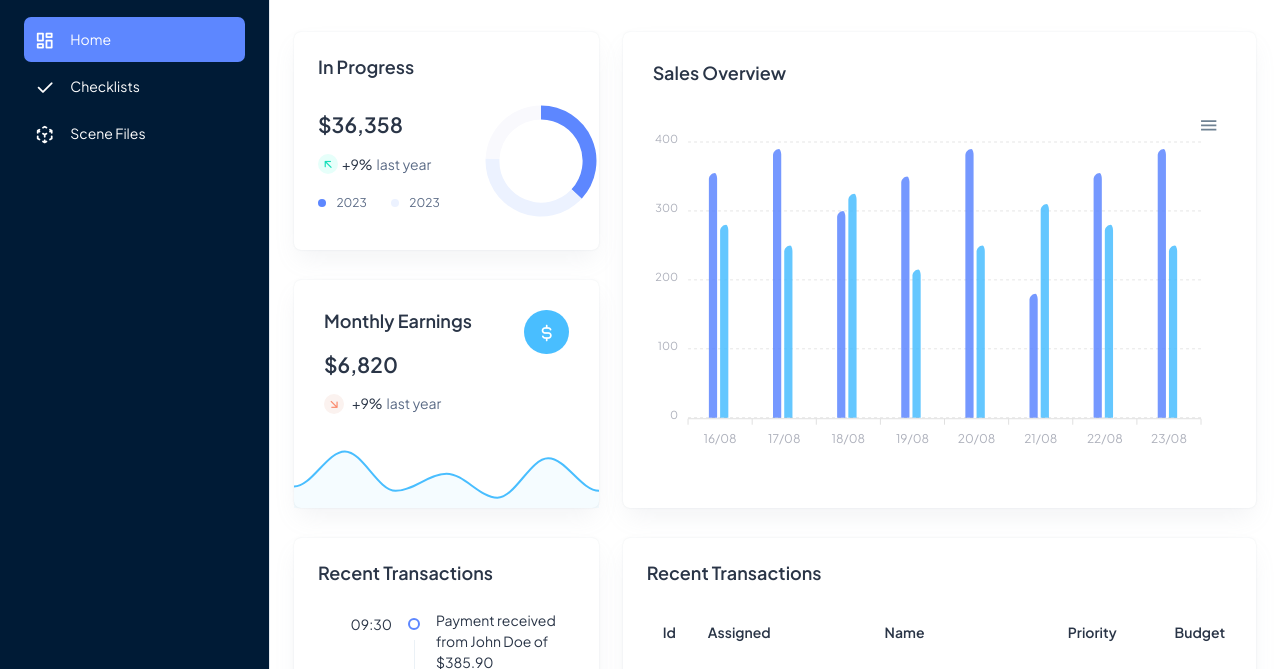
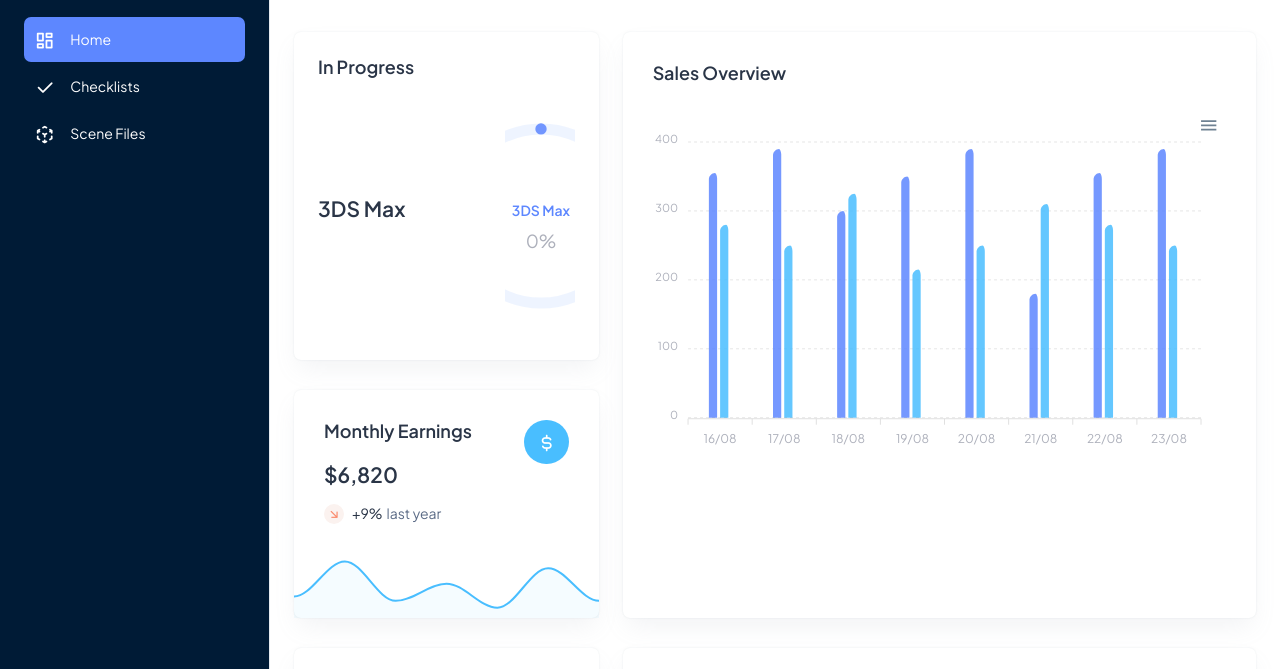
Before and after one commit to conortbdw-lgtm/Bloor_Homes_Hub, a website: page index.html in a window 1280 px wide. Shown: the part 53-722 px from the top of the page. Drawn offline with Linux system fonts and the light colour scheme.

Commit message:
charttest

```diff
--- a/index.html
+++ b/index.html
@@ -83,25 +83,7 @@
 											<h5 class="card-title mb-9 fw-semibold">In Progress</h5>
 											<div class="row align-items-center">
 												<div class="col-8">
-													<h4 class="fw-semibold mb-3">$36,358</h4>
-													<div class="d-flex align-items-center mb-3">
-														<span
-															class="me-1 rounded-circle bg-light-success round-20 d-flex align-items-center justify-content-center">
-															<i class="ti ti-arrow-up-left text-success"></i>
-														</span>
-														<p class="text-dark me-1 fs-3 mb-0">+9%</p>
-														<p class="fs-3 mb-0">last year</p>
-													</div>
-													<div class="d-flex align-items-center">
-														<div class="me-4">
-															<span class="round-8 bg-primary rounded-circle me-2 d-inline-block"></span>
-															<span class="fs-2">2023</span>
-														</div>
-														<div>
-															<span class="round-8 bg-light-primary rounded-circle me-2 d-inline-block"></span>
-															<span class="fs-2">2023</span>
-														</div>
-													</div>
+													<h4 class="fw-semibold mb-3">3DS Max</h4>
 												</div>
 												<div class="col-4">
 													<div class="d-flex justify-content-center">
@@ -422,6 +404,41 @@
   	<script src="src/assets/libs/apexcharts/dist/apexcharts.min.js"></script>
   	<script src="src/assets/libs/simplebar/dist/simplebar.js"></script>
   	<script src="src/assets/js/dashboard.js"></script>
+	<script>
+  // Read progress saved by checklist-3ds-max.html
+  function get3dsMaxProgress() {
+    try {
+      const raw = localStorage.getItem('checklist3dsMaxProgress');
+      if (!raw) return { completed: 0, total: 0, percent: 0 };
+      const data = JSON.parse(raw);
+      return {
+        completed: data.completed || 0,
+        total: data.total || 0,
+        percent: data.percent || 0
+      };
+    } catch (e) {
+      return { completed: 0, total: 0, percent: 0 };
+    }
+  }
+
+  function refresh3dsMaxChart() {
+    // radialBar chart created in dashboard.js
+    if (typeof chart === 'undefined') return;
+
+    const p = get3dsMaxProgress();
+    const percent = p.percent || 0;
+
+    // Update the single radial bar value
+    chart.updateSeries([percent]); // e.g. 0–100
+  }
+
+  // Wait a moment for dashboard.js to create `chart`, then keep it in sync
+  setTimeout(function () {
+    refresh3dsMaxChart();
+    setInterval(refresh3dsMaxChart, 5000);
+  }, 1000);
+</script>
+
 </body>
 
 </html>
--- a/src/assets/js/dashboard.js
+++ b/src/assets/js/dashboard.js
@@ -106,59 +106,51 @@ $(function () {
 
 
   // =====================================
-  // Breakup
+// Breakup (3DS Max Progress)
 // =====================================
 var breakup = {
-    color: "#adb5bd",
-    series: [38, 40, 25],
-    labels: ["2022", "2021", "2020"],
+  series: [0], // placeholder, will be updated from localStorage
+  labels: ["3DS Max"],
   chart: {
-      width: 180,
-      type: "donut",
+    height: 260,
+    type: "radialBar",
     fontFamily: "Plus Jakarta Sans', sans-serif",
     foreColor: "#adb0bb",
   },
   plotOptions: {
-      pie: {
-        startAngle: 0,
-        endAngle: 360,
-        donut: {
-          size: '75%',
+    radialBar: {
+      hollow: {
+        size: "70%",
+      },
+      track: {
+        background: "#ecf2ff",
+      },
+      dataLabels: {
+        name: {
+          show: true,
+          fontSize: "14px",
+        },
+        value: {
+          show: true,
+          fontSize: "18px",
+          formatter: function (val) {
+            return Math.round(val) + "%"; // show as percent
+          },
+        },
+        total: {
+          show: false,
         },
       },
     },
+  },
+  colors: ["#5D87FF"], // your theme blue
   stroke: {
-      show: false,
-    },
-
-    dataLabels: {
-      enabled: false,
-    },
-
-    legend: {
-      show: false,
-    },
-    colors: ["#5D87FF", "#ecf2ff", "#F9F9FD"],
-
-    responsive: [
-      {
-        breakpoint: 991,
-        options: {
-          chart: {
-            width: 150,
-          },
-        },
-      },
-    ],
-    tooltip: {
-      theme: "dark",
-      fillSeriesColor: false,
+    lineCap: "round",
   },
 };
 
 var chart = new ApexCharts(document.querySelector("#breakup"), breakup);
 chart.render();
-
 
 
   // =====================================
```
Also changed, not shown: checklist-3ds-max.html (+26 -6 lines). Lines whose indentation alone changed are shown as unchanged.
